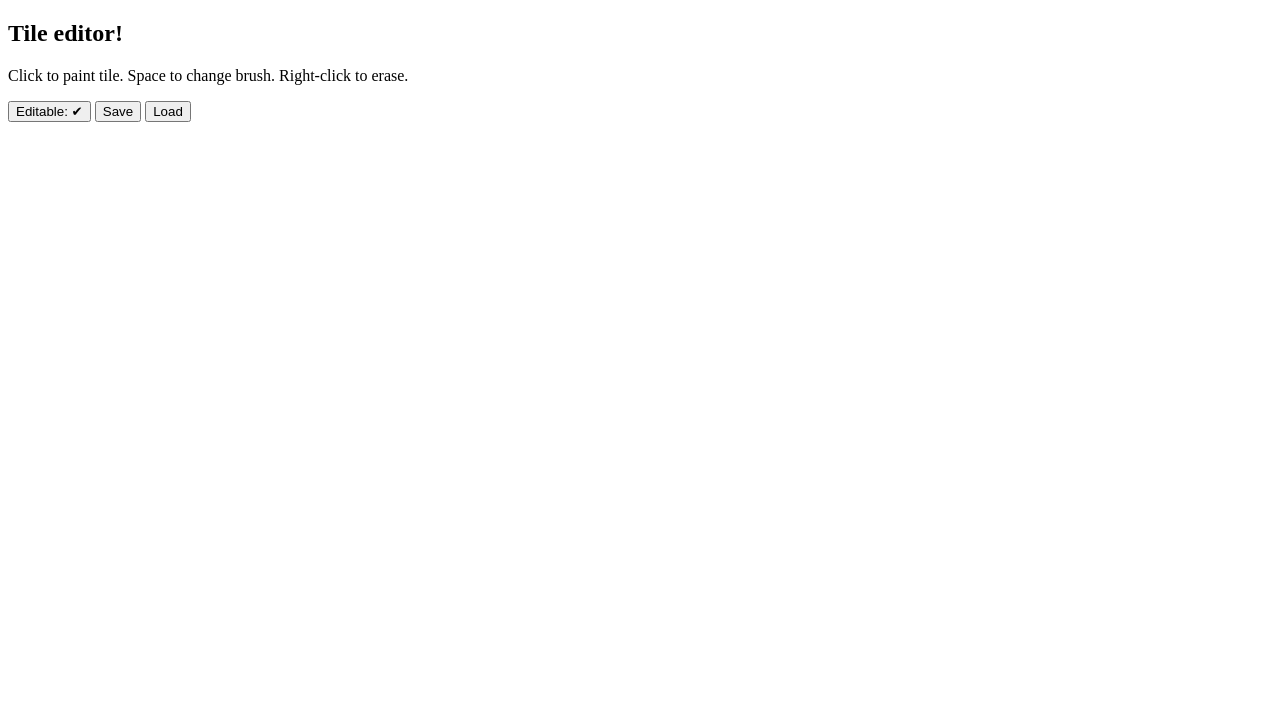
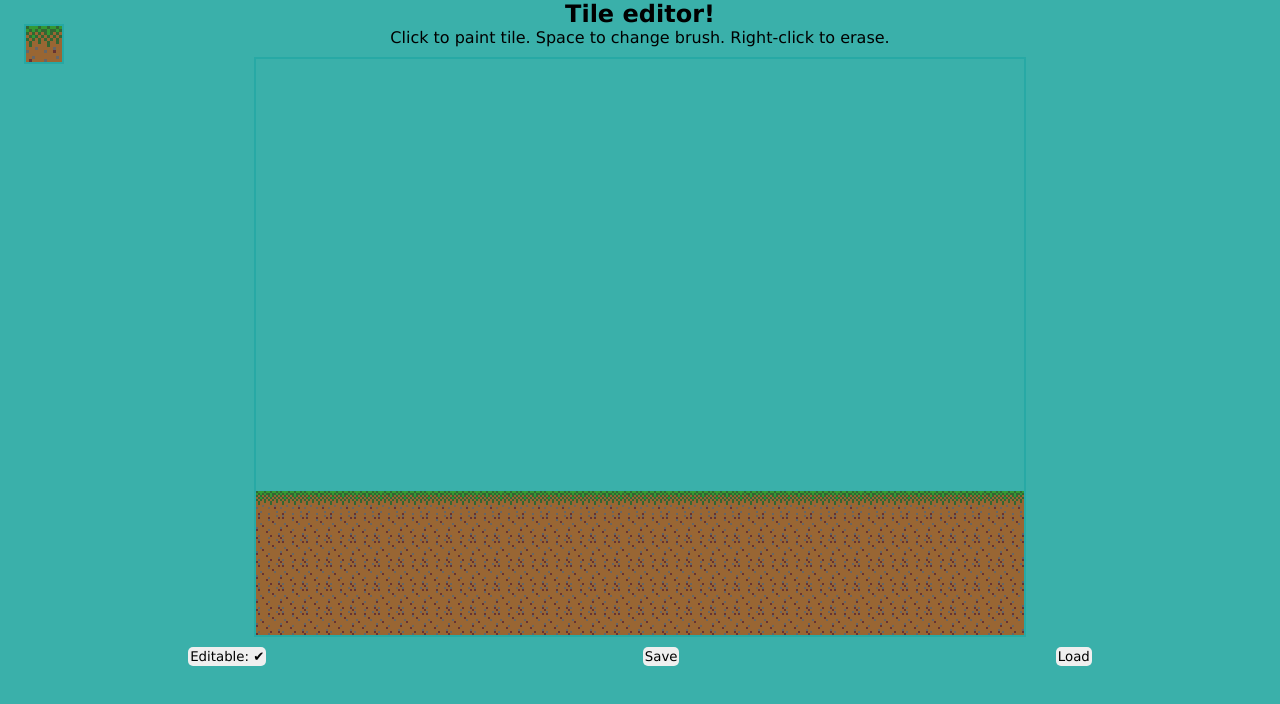
Before and after one commit to derapalne/tile-editor, a plain HTML site: page index.html in a window 1280 px wide. Drawn offline with Linux system fonts and the light colour scheme; the site is published under a folder, as on GitHub Pages, so addresses that start at the root find nothing.

Commit message:
Fix of the "fix"

```diff
--- a/index.html
+++ b/index.html
@@ -4,7 +4,7 @@
     <meta charset="UTF-8">
     <meta http-equiv="X-UA-Compatible" content="IE=edge">
     <meta name="viewport" content="width=device-width, initial-scale=1.0">
-    <link rel="stylesheet" href="/styles.css"/>
+    <link rel="stylesheet" href="styles.css"/>
     <title>Sprite Tiles</title>
 </head>
 <body>
@@ -22,6 +22,6 @@
             <button id="load-button">Load</button>
         </div>
     </div>
-    <script src="/layout.js"></script>
+    <script src="layout.js"></script>
 </body>
 </html>
```
